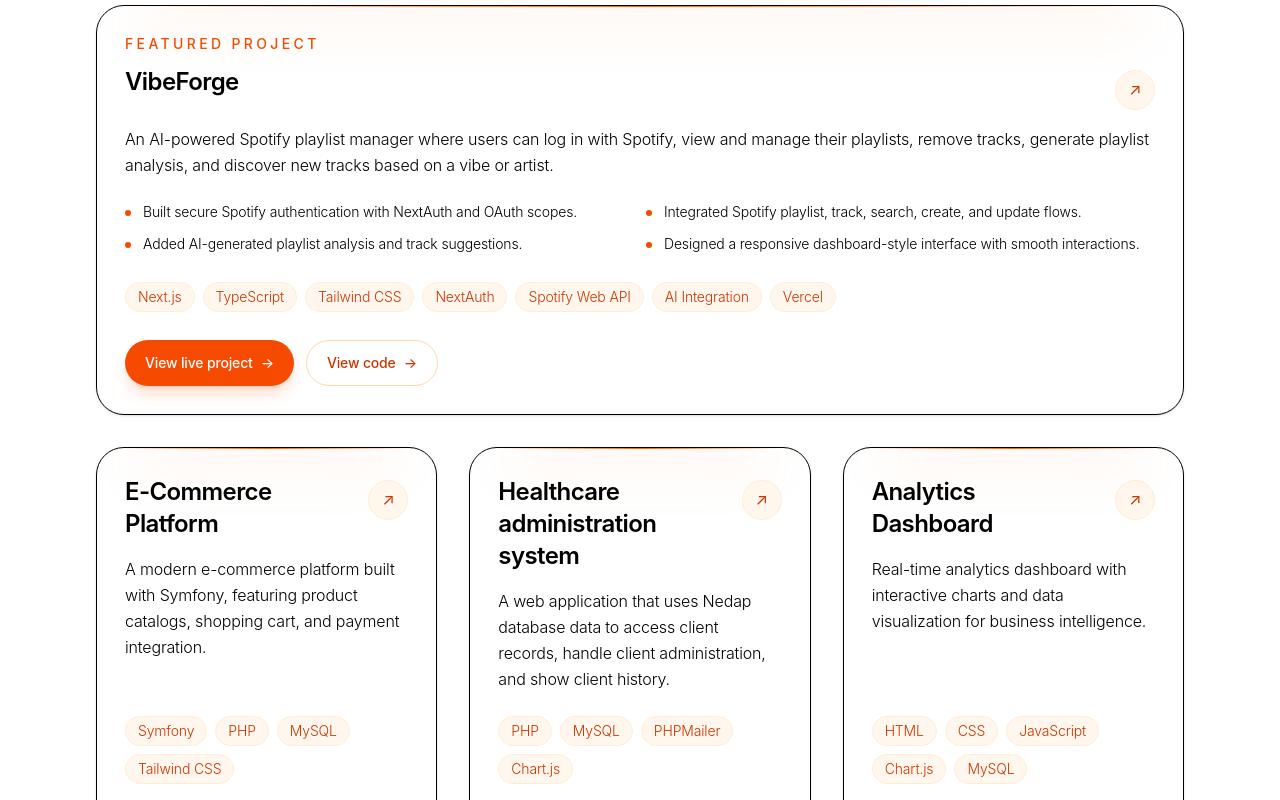
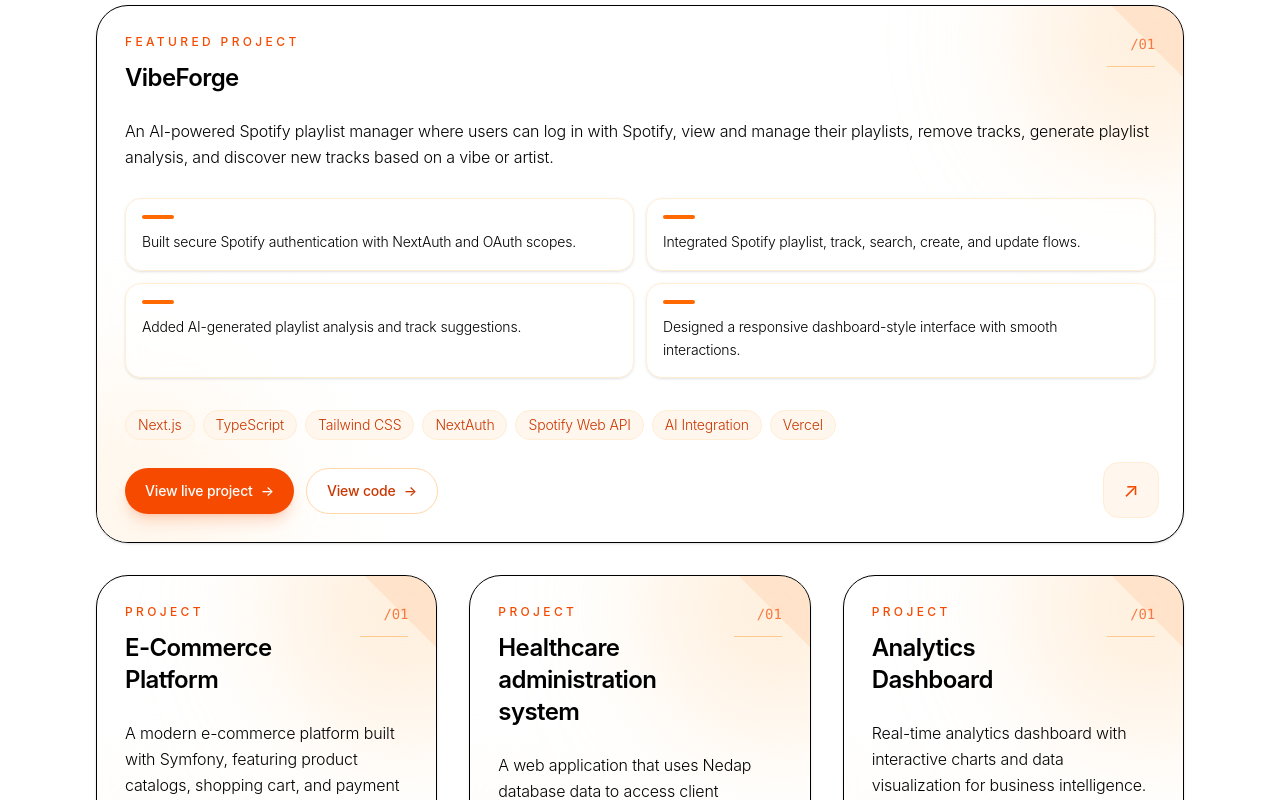
Before and after one commit to wpoth/wpoth.github.io, a Next.js app: page / in a window 1280 px wide. Shown: the part 1180-1980 px from the top of the page. Built offline with nearby package versions, Linux system fonts and the light colour scheme.

Commit message:
changed full projectcard layout

```diff
--- a/src/components/ProjectCard.tsx
+++ b/src/components/ProjectCard.tsx
@@ -3,12 +3,14 @@
 import { motion } from 'framer-motion';
 import type { Project } from '@/data/portfolio';
 
-type ProjectCardProps = Project;
+type ProjectCardProps = Project & {
+  index?: number;
+};
 
 const cardMotion = {
   hidden: {
     opacity: 0,
-    y: 32,
+    y: 36,
     scale: 0.98,
   },
   visible: {
@@ -28,10 +30,13 @@
   featured = false,
   eyebrow,
   highlights,
+  index = 0,
 }: ProjectCardProps) {
+  const projectNumber = String(index + 1).padStart(2, '0');
+
   const cardClassName = featured
-    ? 'group relative overflow-hidden rounded-[2rem] border border-orange-200/80 bg-gradient-to-br from-orange-50 via-white to-white shadow-[0_18px_70px_rgba(234,88,12,0.10)] transition-all duration-500 hover:border-orange-300 hover:shadow-[0_28px_90px_rgba(234,88,12,0.18)]'
-    : 'group relative h-full overflow-hidden rounded-[1.75rem] border border-warm-gray-200 bg-white shadow-sm transition-all duration-500 hover:border-orange-200 hover:shadow-[0_22px_70px_rgba(15,23,42,0.10)]';
+    ? 'group relative overflow-hidden rounded-[2.25rem] border border-orange-200/70 bg-[#fffaf4] shadow-[0_26px_90px_rgba(234,88,12,0.12)] transition-all duration-500 hover:border-orange-300/80 hover:shadow-[0_32px_110px_rgba(234,88,12,0.18)]'
+    : 'group relative flex h-full overflow-hidden rounded-[2rem] border border-warm-gray-200 bg-white shadow-sm transition-all duration-500 hover:border-orange-200/80 hover:shadow-[0_26px_80px_rgba(15,23,42,0.10)]';
 
   const cardContent = (
     <motion.article
@@ -44,139 +49,105 @@
         ease: [0.22, 1, 0.36, 1],
       }}
       whileHover={{
-        y: -10,
-        scale: featured ? 1.01 : 1.025,
+        y: -8,
       }}
       className={cardClassName}
     >
-      <div className="pointer-events-none absolute inset-0 opacity-0 transition-opacity duration-500 group-hover:opacity-100">
-        <div className="absolute -right-24 -top-24 h-56 w-56 rounded-full bg-orange-300/30 blur-3xl" />
-        <div className="absolute -bottom-24 -left-24 h-56 w-56 rounded-full bg-orange-100/80 blur-3xl" />
+      <div className="pointer-events-none absolute -right-24 -top-24 h-64 w-64 rounded-full bg-orange-200/40 blur-3xl transition-opacity duration-500 group-hover:opacity-100" />
+      <div className="pointer-events-none absolute -bottom-28 -left-28 h-72 w-72 rounded-full bg-orange-50 blur-3xl" />
+
+      <div className="pointer-events-none absolute right-0 top-0 h-28 w-28 overflow-hidden">
+        <div className="absolute right-[-3.75rem] top-[-3.75rem] h-28 w-28 rotate-45 bg-orange-500/10 transition-colors duration-500 group-hover:bg-orange-500/20" />
       </div>
 
-      <motion.div
-        className="pointer-events-none absolute left-6 right-6 top-0 h-px overflow-hidden"
-        initial={{ opacity: 0, scaleX: 0.65 }}
-        whileInView={{ opacity: 1, scaleX: 1 }}
-        viewport={{ once: true }}
-        transition={{ duration: 0.85, ease: [0.22, 1, 0.36, 1] }}
-        style={{ transformOrigin: 'center' }}
-      >
-        <div className="h-full w-full bg-gradient-to-r from-transparent via-orange-500 to-transparent" />
-      </motion.div>
-
-      <motion.div
-        className="pointer-events-none absolute left-10 right-10 top-0 h-8 bg-gradient-to-b from-orange-500/12 to-transparent blur-xl"
-        initial={{ opacity: 0 }}
-        whileInView={{ opacity: 1 }}
-        viewport={{ once: true }}
-        transition={{ duration: 1, delay: 0.1 }}
-      />
-
       {featured && (
-        <div className="absolute right-6 top-6 z-10 hidden rounded-full border border-orange-200 bg-white/80 px-4 py-2 text-xs font-medium uppercase tracking-[0.18em] text-orange-700 shadow-sm backdrop-blur-md md:inline-flex">
-          Featured
+        <div className="pointer-events-none absolute inset-0">
+          <div className="absolute left-8 top-8 h-24 w-24 rounded-full border border-orange-300/40" />
+          <div className="absolute left-14 top-14 h-12 w-12 rounded-full border border-orange-300/30" />
         </div>
       )}
 
-      {image && (
-        <div className="relative h-52 w-full overflow-hidden bg-orange-600">
-          <motion.img
-            src={image}
-            alt={title}
-            className="h-full w-full object-cover"
-            whileHover={{ scale: 1.08 }}
-            transition={{ duration: 0.7, ease: [0.22, 1, 0.36, 1] }}
-          />
+      <div
+        className={
+          featured
+            ? 'relative grid w-full gap-8 p-8 md:grid-cols-[1.1fr_0.9fr] md:p-10'
+            : 'relative flex w-full flex-col p-7'
+        }
+      >
+        <div className="relative z-10 flex flex-col">
+          <div className="mb-6 flex items-start justify-between gap-6">
+            <div>
+              <p className="mb-3 text-xs font-medium uppercase tracking-[0.28em] text-orange-600">
+                {eyebrow || 'Project'}
+              </p>
 
-          <div className="absolute inset-0 bg-gradient-to-t from-black/45 via-black/5 to-transparent opacity-70" />
-        </div>
-      )}
-
-      <div className={featured ? 'relative p-8 md:p-10' : 'relative flex h-full flex-col p-7'}>
-        {eyebrow && (
-          <motion.p
-            initial={{ opacity: 0, y: 8 }}
-            whileInView={{ opacity: 1, y: 0 }}
-            viewport={{ once: true }}
-            transition={{ duration: 0.45 }}
-            className="mb-3 text-sm font-medium uppercase tracking-[0.24em] text-orange-600"
-          >
-            {eyebrow}
-          </motion.p>
-        )}
-
-        <div className="mb-4 flex items-start justify-between gap-4">
               <motion.h3
                 className={
                   featured
-                ? 'text-3xl font-semibold tracking-tight text-black md:text-4xl'
+                    ? 'max-w-2xl text-4xl font-semibold tracking-tight text-black md:text-5xl'
                     : 'text-2xl font-semibold tracking-tight text-black'
                 }
                 transition={{ duration: 0.25 }}
               >
                 {title}
               </motion.h3>
+            </div>
 
-          <motion.span
-            className="mt-1 hidden h-10 w-10 shrink-0 items-center justify-center rounded-full border border-orange-100 bg-orange-50 text-orange-700 transition-colors group-hover:border-orange-200 group-hover:bg-orange-600 group-hover:text-white sm:flex"
-            whileHover={{ rotate: -12 }}
-            transition={{ type: 'spring', stiffness: 280, damping: 18 }}
-            aria-hidden="true"
-          >
-            ↗
-          </motion.span>
+            <div className="hidden shrink-0 text-right sm:block">
+              <p className="font-mono text-sm text-orange-600/70">
+                /{projectNumber}
+              </p>
+              <div className="mt-3 h-px w-12 bg-orange-300/70 transition-all duration-500 group-hover:w-16 group-hover:bg-orange-500" />
+            </div>
           </div>
 
           <p
             className={
               featured
-              ? 'mb-7 max-w-3xl text-lg font-light leading-relaxed text-warm-gray-800'
-              : 'mb-6 font-light leading-relaxed text-warm-gray-700'
+                ? 'mb-8 max-w-3xl text-lg font-light leading-relaxed text-warm-gray-800'
+                : 'mb-7 font-light leading-relaxed text-warm-gray-700'
             }
           >
             {description}
           </p>
 
           {highlights && highlights.length > 0 && (
-          <ul className="mb-7 grid gap-3 text-sm font-light text-warm-gray-800 md:grid-cols-2">
-            {highlights.map((highlight, index) => (
-              <motion.li
+            <div className="mb-8 grid gap-3 md:grid-cols-2">
+              {highlights.map((highlight, highlightIndex) => (
+                <motion.div
                   key={highlight}
-                initial={{ opacity: 0, x: -10 }}
-                whileInView={{ opacity: 1, x: 0 }}
+                  initial={{ opacity: 0, y: 10 }}
+                  whileInView={{ opacity: 1, y: 0 }}
                   viewport={{ once: true }}
-                transition={{ delay: index * 0.06, duration: 0.45 }}
-                className="flex gap-3"
+                  transition={{
+                    delay: highlightIndex * 0.05,
+                    duration: 0.45,
+                  }}
+                  className="rounded-2xl border border-orange-100 bg-white/70 p-4 text-sm font-light leading-relaxed text-warm-gray-800 shadow-sm backdrop-blur-sm"
                 >
-                <span className="mt-2 h-1.5 w-1.5 shrink-0 rounded-full bg-orange-600" />
-                <span>{highlight}</span>
-              </motion.li>
+                  <span className="mb-3 block h-1 w-8 rounded-full bg-orange-500" />
+                  {highlight}
+                </motion.div>
               ))}
-          </ul>
+            </div>
           )}
 
           <div className={featured ? 'mb-8 flex flex-wrap gap-2' : 'mt-auto mb-7 flex flex-wrap gap-2'}>
-          {tags.map((tag, index) => (
+            {tags.map((tag, tagIndex) => (
               <motion.span
                 key={tag}
                 initial={{ opacity: 0, y: 8 }}
                 whileInView={{ opacity: 1, y: 0 }}
                 viewport={{ once: true }}
                 transition={{
-                delay: index * 0.04,
+                  delay: tagIndex * 0.035,
                   duration: 0.35,
                   ease: 'easeOut',
                 }}
                 whileHover={{
                   y: -3,
-                scale: 1.04,
                 }}
-              className={
-                featured
-                  ? 'rounded-full border border-orange-200 bg-white/80 px-3 py-1 text-sm font-light text-orange-700 shadow-sm backdrop-blur-sm'
-                  : 'rounded-full border border-orange-100 bg-orange-50 px-3 py-1 text-sm font-light text-orange-700 transition-colors group-hover:border-orange-200 group-hover:bg-orange-100/70'
-              }
+                className="rounded-full border border-orange-100 bg-orange-50 px-3 py-1 text-sm font-light text-orange-700 transition-colors group-hover:border-orange-200 group-hover:bg-orange-100/70"
               >
                 {tag}
               </motion.span>
@@ -185,7 +156,7 @@
 
           {links && links.length > 0 && (
             <div className="flex flex-col gap-3 sm:flex-row">
-            {links.map((projectLink, index) => (
+              {links.map((projectLink, linkIndex) => (
                 <motion.a
                   key={projectLink.href}
                   href={projectLink.href}
@@ -194,7 +165,7 @@
                   whileHover={{ y: -2 }}
                   whileTap={{ scale: 0.98 }}
                   className={
-                  index === 0
+                    linkIndex === 0
                       ? 'inline-flex items-center justify-center gap-2 rounded-full bg-orange-600 px-5 py-3 text-sm font-medium text-white shadow-lg shadow-orange-600/20 transition-colors hover:bg-orange-700'
                       : 'inline-flex items-center justify-center gap-2 rounded-full border border-orange-200 bg-white px-5 py-3 text-sm font-medium text-orange-700 transition-colors hover:border-orange-300 hover:bg-orange-50'
                   }
@@ -202,12 +173,73 @@
                   <span>{projectLink.label}</span>
                   <motion.span
                     aria-hidden="true"
-                  className="transition-transform group-hover:translate-x-0.5"
+                    initial={{ x: 0 }}
+                    whileHover={{ x: 3 }}
                   >
                     →
                   </motion.span>
                 </motion.a>
               ))}
+            </div>
+          )}
+        </div>
+
+        {featured && (
+          <div className="relative hidden min-h-[360px] overflow-hidden rounded-[1.75rem] border border-orange-200/70 bg-gradient-to-br from-orange-600 via-orange-500 to-orange-300 p-6 shadow-inner md:block">
+            <div className="absolute inset-0 bg-[radial-gradient(circle_at_30%_20%,rgba(255,255,255,0.35),transparent_35%),radial-gradient(circle_at_80%_80%,rgba(255,255,255,0.25),transparent_35%)]" />
+
+            <div className="relative flex h-full flex-col justify-between">
+              <div className="flex justify-between">
+                <div className="rounded-2xl bg-white/20 px-4 py-3 text-sm font-medium text-white backdrop-blur-md">
+                  Case Study
+                </div>
+
+                <div className="flex h-12 w-12 items-center justify-center rounded-full bg-white/20 text-white backdrop-blur-md">
+                  ↗
+                </div>
+              </div>
+
+              <div>
+                <p className="mb-4 max-w-sm text-sm font-light leading-relaxed text-white/85">
+                  Spotify authentication, playlist management, AI analysis, and a
+                  polished dashboard experience.
+                </p>
+
+                <div className="grid grid-cols-2 gap-3">
+                  <div className="rounded-2xl bg-white/20 p-4 backdrop-blur-md">
+                    <p className="text-3xl font-semibold text-white">AI</p>
+                    <p className="mt-1 text-xs uppercase tracking-[0.18em] text-white/75">
+                      Analysis
+                    </p>
+                  </div>
+
+                  <div className="rounded-2xl bg-white/20 p-4 backdrop-blur-md">
+                    <p className="text-3xl font-semibold text-white">API</p>
+                    <p className="mt-1 text-xs uppercase tracking-[0.18em] text-white/75">
+                      Spotify
+                    </p>
+                  </div>
+                </div>
+              </div>
+            </div>
+          </div>
+        )}
+
+        {!featured && image && (
+          <div className="mt-6 overflow-hidden rounded-2xl bg-orange-600">
+            <motion.img
+              src={image}
+              alt={title}
+              className="h-44 w-full object-cover"
+              whileHover={{ scale: 1.08 }}
+              transition={{ duration: 0.7, ease: [0.22, 1, 0.36, 1] }}
+            />
+          </div>
+        )}
+
+        {!featured && !image && (
+          <div className="pointer-events-none absolute bottom-6 right-6 flex h-14 w-14 items-center justify-center rounded-2xl border border-orange-100 bg-orange-50 text-xl text-orange-600 transition-all duration-500 group-hover:rotate-6 group-hover:border-orange-200 group-hover:bg-orange-100">
+            ↗
           </div>
         )}
       </div>
```
Lines whose indentation alone changed are shown as unchanged.
